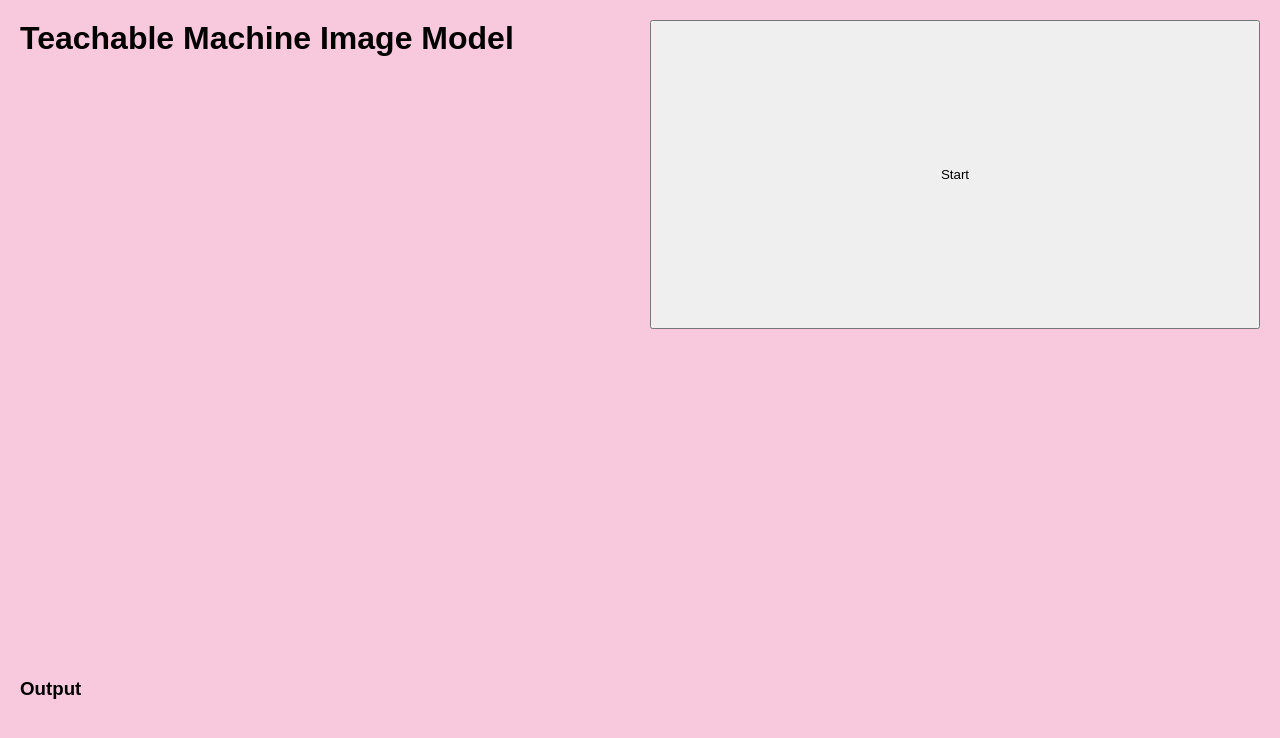
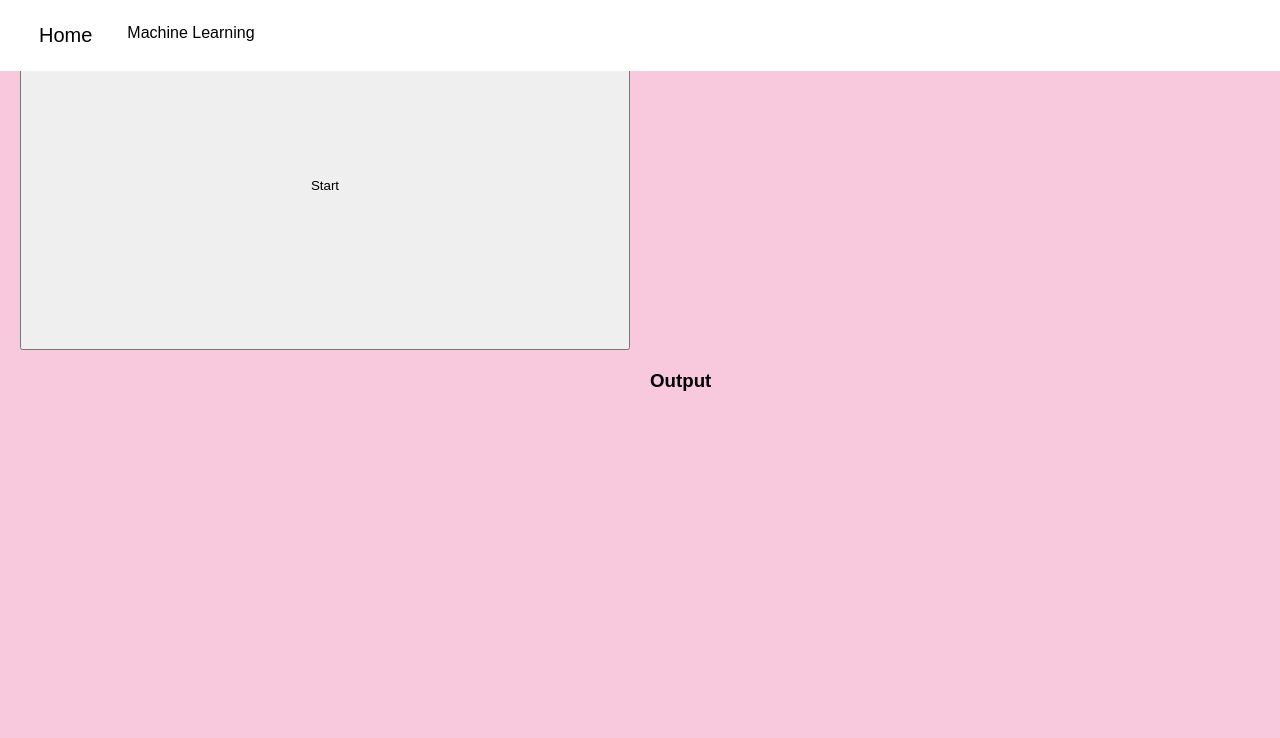
Before and after one commit to camilarosas6/Mi-portafolio, a plain HTML site: page machine-learning.html in a window 1280 px wide. Drawn offline with Linux system fonts and the light colour scheme.

Commit message:
ml navbar

```diff
--- a/machine-learning.html
+++ b/machine-learning.html
@@ -3,12 +3,17 @@
 <head>
   <meta charset="UTF-8">
   <meta name="viewport" content="width=device-width, initial-scale=1.0">
-  <title>Teachable Machine Image Model</title>
+  <title>Teachable Machine Model</title>
   <link rel="stylesheet" href="styles.css">
 </head>
 <body>
+    <nav class="navbar">
+        <ul>
+            <li><a href="index.html">Home</a></li>
+            <span class="nav-link title">Machine Learning</span>
+        </ul>
+    </nav>
     <div class="container">
-    <h1>Teachable Machine Image Model</h1>
         <button type="button" onclick="init()">Start</button>
         <div id="webcam-container"></div>
         <div id="label-container"></div>
--- a/machineLearning.css
+++ b/machineLearning.css
@@ -6,10 +6,51 @@
     display: flex;
     justify-content: center;
     align-items: center;
+    flex-direction: column; /* Adjust alignment */
     height: 100vh;
     text-align: center;
 }
 
+/* Navbar styles */
+.navbar {
+    background-color: white;
+    padding: 24px;
+    position: fixed;
+    top: 0;
+    width: 100%;
+    z-index: 1000;
+    box-shadow: 0 2px 5px rgba(0, 0, 0, 0.1); /* Separation */
+}
+
+.navbar ul {
+    list-style-type: none;
+    display: flex;
+    justify-content: flex-start;
+    gap: 20px;
+    margin: 0;
+    padding: 0;
+}
+
+.navbar ul li a {
+    text-decoration: none;
+    color: black;
+    font-size: 20px;
+    padding: 15px;
+}
+
+.navbar ul li a:hover {
+    background-color: black;
+    color: white;
+    border-radius: 20px;
+    transition: 0.3s;
+}
+.title {
+    font-size: 24px; /* Adjust size as needed */
+    font-weight: bold;
+    margin-left: 20px; /* Add spacing from other items */
+    color: black;
+}
+/* Adjust container for navbar height */
 .container {
     background: #fff;
     box-shadow: 0 4px 8px rgba(0, 0, 0, 0.1);
@@ -17,8 +58,8 @@
     padding: 20px;
     max-width: 400px;
     width: 100%;
+    margin-top: 80px; /* Match the navbar height */
 }
-
 button {
     background-color: #007bff;
     color: white;
```
Lines whose indentation alone changed are shown as unchanged.
